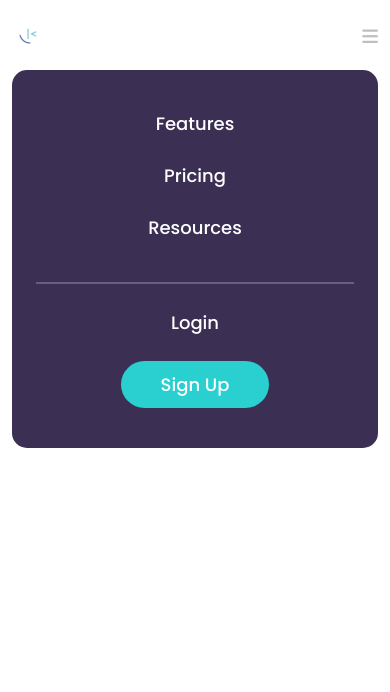
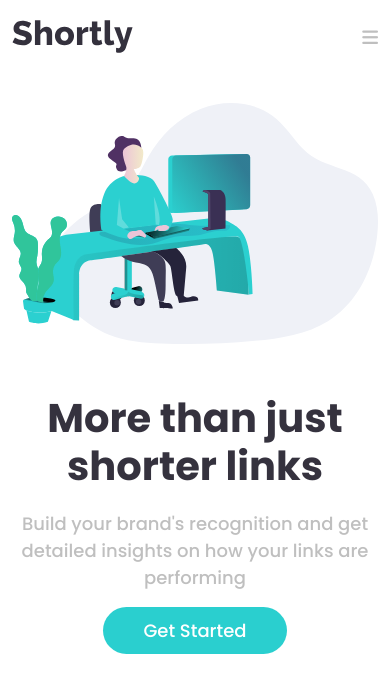
Before and after one commit to yaya-mamoudou/url-shortener, an Angular app: page / in a window 390 px wide. Shown: the top 692 px of the page. Built offline with nearby package versions, Linux system fonts and the light colour scheme.

Commit message:
Added hero

```diff
--- a/src/app/app.component.html
+++ b/src/app/app.component.html
@@ -1 +1,2 @@
 <app-navbar></app-navbar>
+<app-hero></app-hero>
--- a/src/app/app.module.ts
+++ b/src/app/app.module.ts
@@ -5,12 +5,14 @@ import { AppRoutingModule } from './app-routing.module';
 import { AppComponent } from './app.component';
 import { ButtonComponent } from './button/button.component';
 import { NavbarComponent } from './navbar/navbar.component';
+import { HeroComponent } from './hero/hero.component';
 
 @NgModule({
   declarations: [
     AppComponent,
     ButtonComponent,
-    NavbarComponent
+    NavbarComponent,
+    HeroComponent
   ],
   imports: [
     BrowserModule,
--- /dev/null
+++ b/src/app/hero/hero.component.css
@@ -0,0 +1,44 @@
+.container{
+    margin-top: 100px !important;
+}
+h1{
+    font-size: 3em;
+}
+
+p{
+    width: 70%;
+}
+
+img{
+    height: 100%;
+    width: 100%;
+}
+
+@media only screen and (max-width: 768px) {
+    .container{
+        margin-top: 50px !important;
+    }
+    h1:nth-child(1){
+        margin-top: 50px;
+    }
+    h1{
+        text-align: center;
+        font-size: 2.5rem;
+    }
+    p{
+        text-align: center;
+        width: 100%;
+        margin-top: 20px;
+    }
+    img{
+        margin-left: 0% !important;
+    }
+    .start-btn{
+        display: flex;
+        justify-content: center;
+    }
+    .start-btn button{
+        margin: 10px auto !important;
+    }
+
+}
--- /dev/null
+++ b/src/app/hero/hero.component.html
@@ -0,0 +1,17 @@
+<div class="container">
+    <div class="row align-items-center">
+        <div class="col-12 col-md-8 col-lg-6 order-2 order-md-1">
+            <h1>More than just</h1>
+            <h1>shorter links</h1>
+            <p>
+                Build your brand's recognition and get
+                detailed insights on how your links are
+                performing
+            </p>
+            <app-button [ngClass]="'start-btn'" label="Get Started"></app-button>
+        </div>
+        <div class="col-12 col-md-4 col-lg-6 order-1 order-md-2">
+        <img src="assets/illustration-working.svg" alt="">
+        </div>
+    </div>
+</div>
--- a/src/app/navbar/navbar.component.css
+++ b/src/app/navbar/navbar.component.css
@@ -43,6 +43,7 @@ span:hover{
         border-radius: 15px;
         padding: 2.5rem 1.5rem;
         top: 50px;
+        /* font-size: 16px; */
     }
 
     .mobile-nav span {
--- a/src/app/navbar/navbar.component.html
+++ b/src/app/navbar/navbar.component.html
@@ -1,6 +1,6 @@
 <div class="container">
     <nav class="position-relative">
-        <img src="assets/favicon-32x32.png" alt="Logo">
+        <img src="assets/logo.svg" alt="Logo">
         <div class="d-none d-md-flex w-100 align-items-center ">
             <span>Features</span>
             <span>Pricing</span>
--- a/src/app/navbar/navbar.component.ts
+++ b/src/app/navbar/navbar.component.ts
@@ -6,7 +6,7 @@ import { Component } from '@angular/core';
 	styleUrls: ['./navbar.component.css'],
 })
 export class NavbarComponent {
-	navbarState: boolean = false;
+	navbarState: boolean = true;
 	toggleNavbar = () => {
 		this.navbarState = !this.navbarState;
 	};
--- a/src/styles.css
+++ b/src/styles.css
@@ -27,4 +27,5 @@ body{
 h1,h2,h3,h4,h5,h6{
     color: var(--dark-blue);
     font-weight: 700;
+    margin-bottom: 0;
 }
```
Also changed, not shown: src/app/hero/hero.component.ts (added, +10 -0 lines), 1 other file (tests, documents, lock files or other folders).
